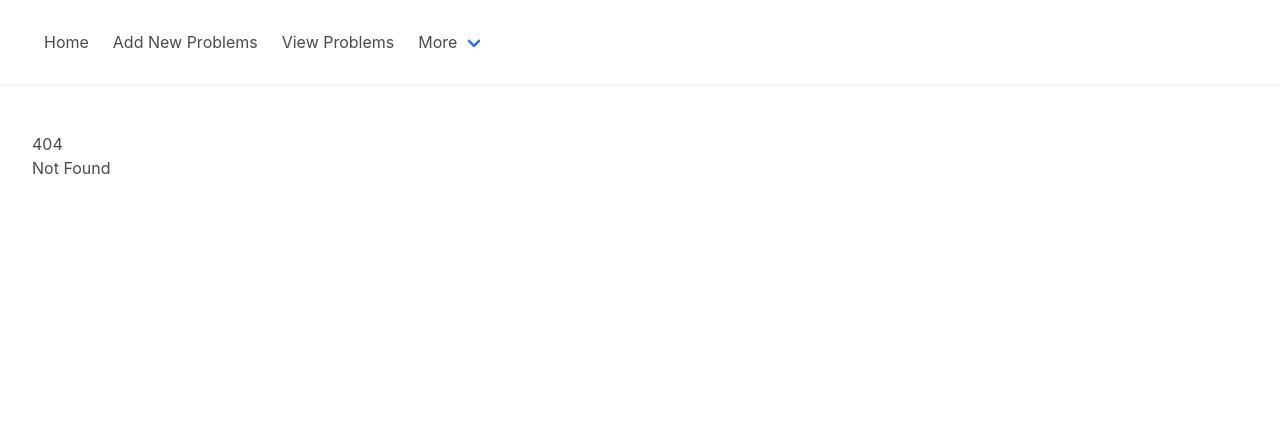
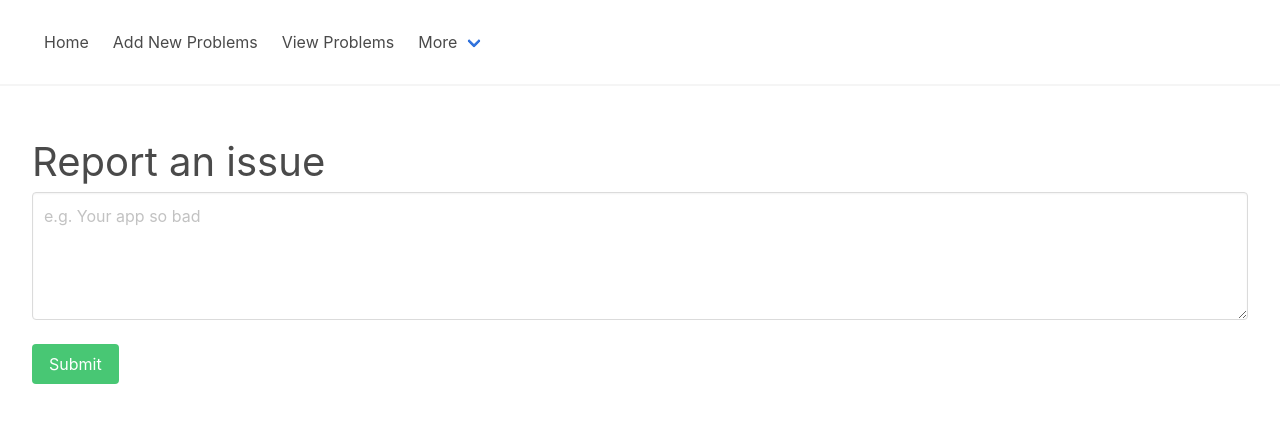
Before and after one commit to topazrn/vam-calculator, a SvelteKit app: page /issue in a window 1280 px wide. Before the commit this address had no page. Shown: the top 422 px of the page. Built offline with nearby package versions, Linux system fonts and the light colour scheme.

Commit message:
Change issue from handlebars to svelte

```diff
--- /dev/null
+++ b/src/routes/issue/+page.svelte
@@ -0,0 +1,6 @@
+<h1 class="is-size-2">Report an issue</h1>
+<form action="/issue" method="post">
+    <textarea name="description" class="textarea" placeholder="e.g. Your app so bad"></textarea>
+    <br>
+    <button class="button is-success" type="submit">Submit</button>
+</form>
```
